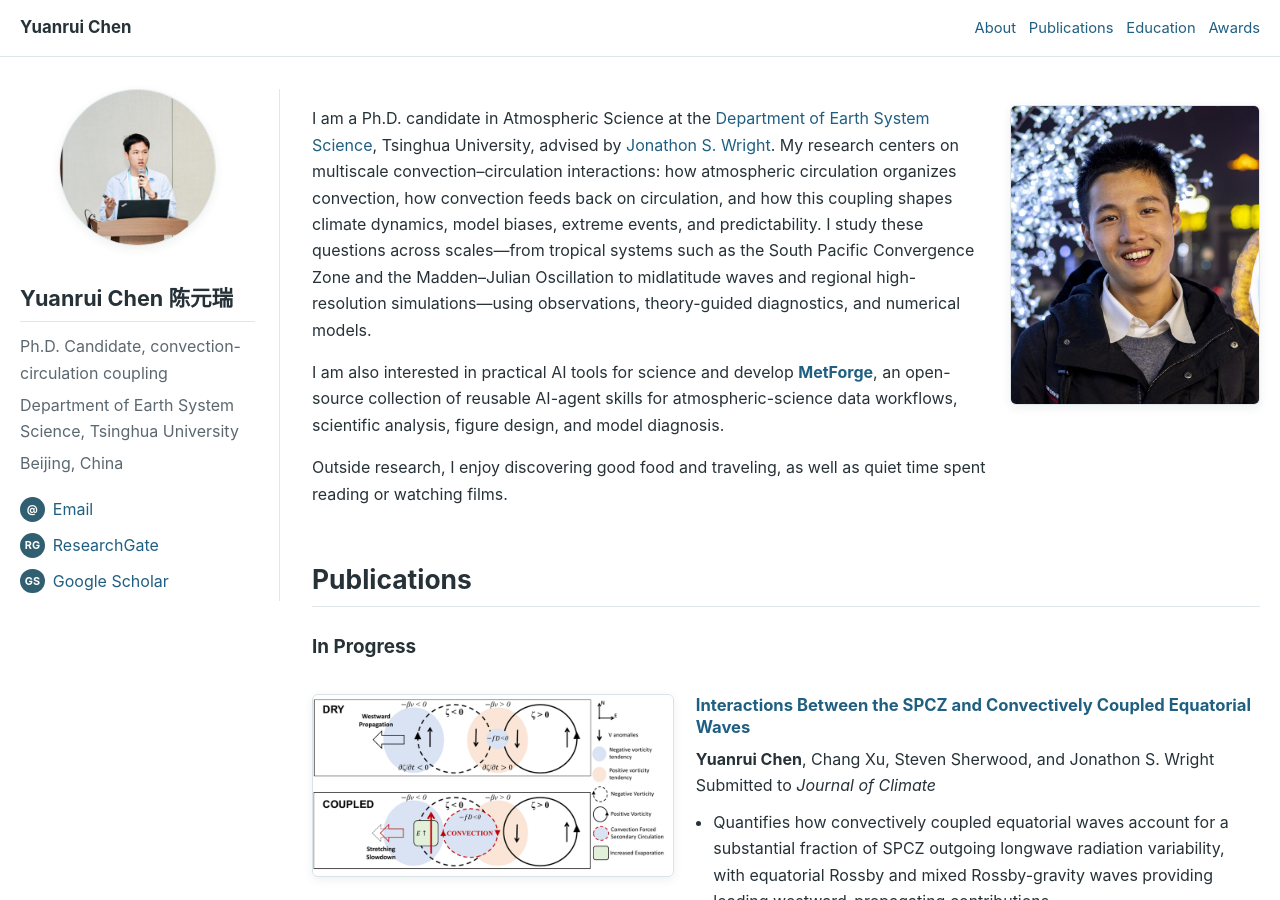
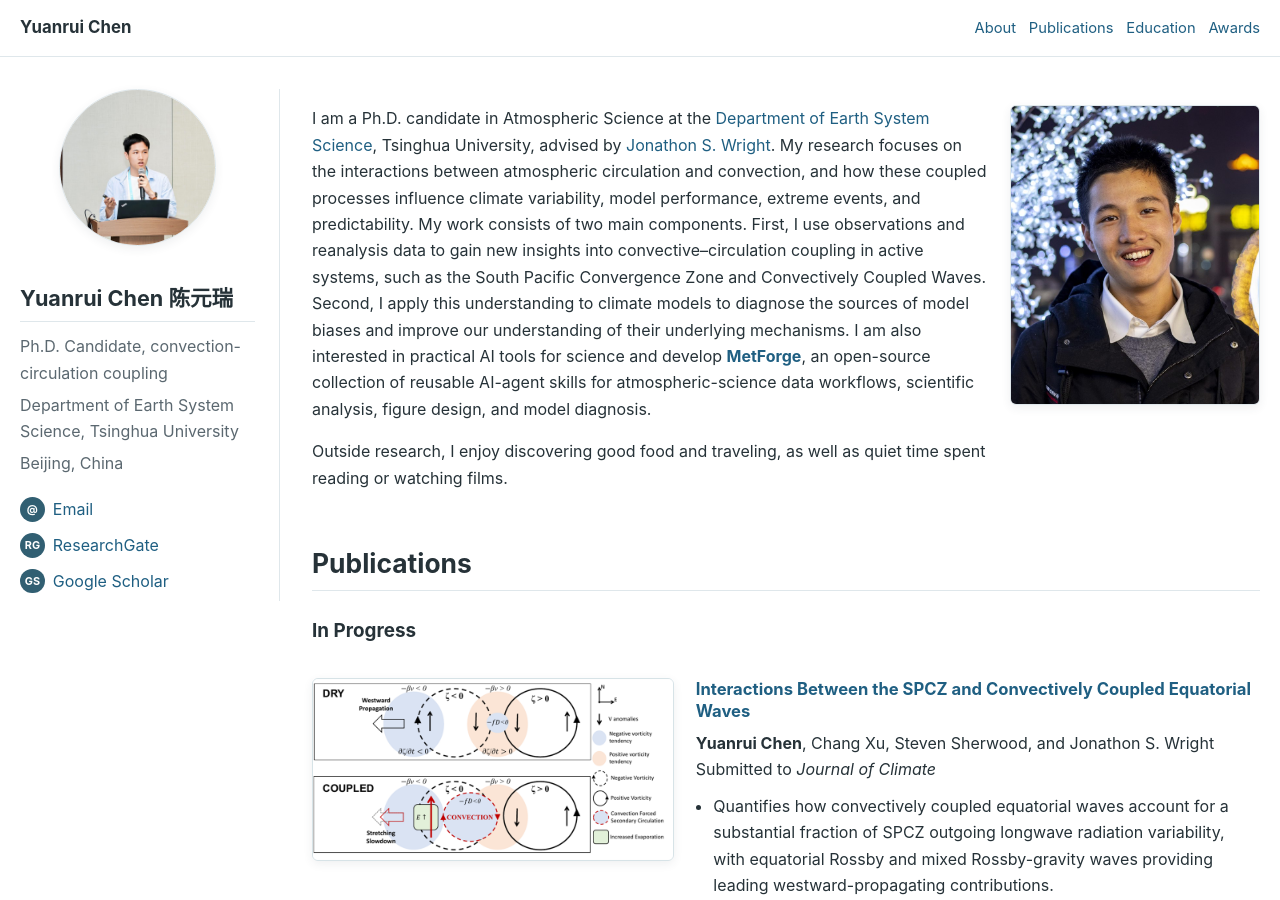
Before and after one commit to yuanruichen/yuanruichen.github.io, a Jekyll site: the page built from index.md, in a window 1280 px wide and 900 px high. Built offline with Jekyll 4.4.1, drawn with Linux system fonts in a browser that asks for light colours.

Commit message:
Revise research description and clarify AI tools involvement
Updated the research description to clarify focus on atmospheric circulation and convection interactions, and added details on the use of observations and climate models.

```diff
--- a/index.md
+++ b/index.md
@@ -10,9 +10,7 @@ image: /assets/images/intro-portrait.jpg
 
 <div class="intro-panel" markdown="1">
 <div class="intro-copy" markdown="1">
-I am a Ph.D. candidate in Atmospheric Science at the [Department of Earth System Science](https://www.dess.tsinghua.edu.cn/), Tsinghua University, advised by [Jonathon S. Wright](https://jonathonwright.github.io/). My research centers on multiscale convection–circulation interactions: how atmospheric circulation organizes convection, how convection feeds back on circulation, and how this coupling shapes climate dynamics, model biases, extreme events, and predictability. I study these questions across scales—from tropical systems such as the South Pacific Convergence Zone and the Madden–Julian Oscillation to midlatitude waves and regional high-resolution simulations—using observations, theory-guided diagnostics, and numerical models.
-
-I am also interested in practical AI tools for science and develop [**MetForge**](https://github.com/yuanruichen/MetForge), an open-source collection of reusable AI-agent skills for atmospheric-science data workflows, scientific analysis, figure design, and model diagnosis.
+I am a Ph.D. candidate in Atmospheric Science at the [Department of Earth System Science](https://www.dess.tsinghua.edu.cn/), Tsinghua University, advised by [Jonathon S. Wright](https://jonathonwright.github.io/). My research focuses on the interactions between atmospheric circulation and convection, and how these coupled processes influence climate variability, model performance, extreme events, and predictability. My work consists of two main components. First, I use observations and reanalysis data to gain new insights into convective–circulation coupling in active systems, such as the South Pacific Convergence Zone and Convectively Coupled Waves. Second, I apply this understanding to climate models to diagnose the sources of model biases and improve our understanding of their underlying mechanisms. I am also interested in practical AI tools for science and develop [**MetForge**](https://github.com/yuanruichen/MetForge), an open-source collection of reusable AI-agent skills for atmospheric-science data workflows, scientific analysis, figure design, and model diagnosis.
 
 Outside research, I enjoy discovering good food and traveling, as well as quiet time spent reading or watching films.
 </div>
```
